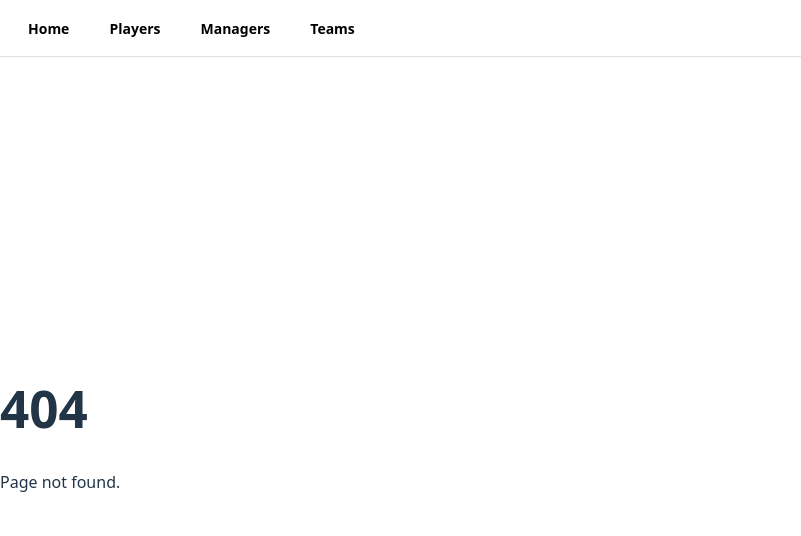
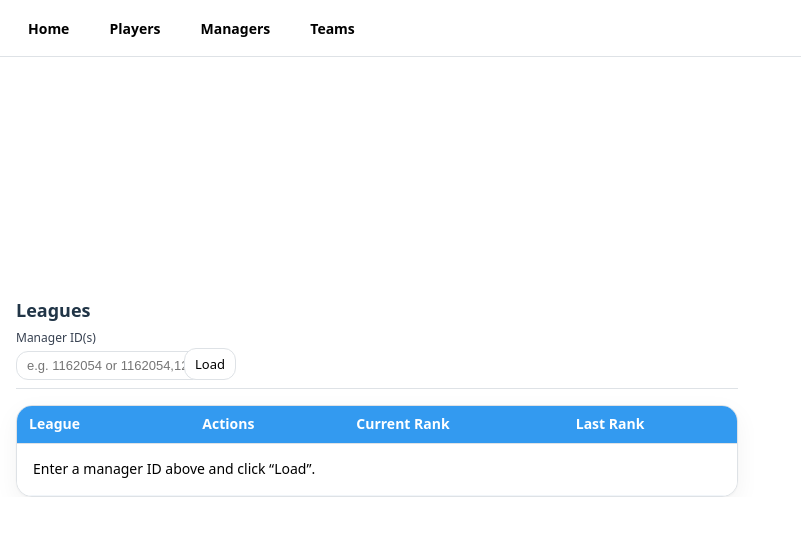
Before and after one commit to jprendiville/fpl-web, a React (Vite) app: page /manager-leagues in a window 1280 px wide. Before the commit this address had no page. Shown: the top 536 px of the page, without its empty margins (0-801 px from the left). Built offline with nearby package versions, Linux system fonts and the light colour scheme.

Commit message:
#12: Manager Leagues View

```diff
--- a/src/App.tsx
+++ b/src/App.tsx
@@ -8,6 +8,7 @@ import NotFound from "./pages/notfound";
 import FdrPage from "./pages/teams/fdr.tsx";
 import LeagueTablePage from "./pages/teams/league-table.tsx";
 import ManagersPage from "./pages/managers/managers.tsx";
+import ManagerLeaguesPage from "./pages/managers/manager-leagues.tsx";
 
 export default function App() {
     return (
@@ -20,6 +21,7 @@ export default function App() {
                 <Route path="/defence" element={<DefencePage />} />
                 <Route path="/transfers" element={<TransfersPage />} />
                 <Route path="/managers" element={<ManagersPage />} />
+                <Route path="/manager-leagues" element={<ManagerLeaguesPage />} />
                 <Route path="/fdr" element={<FdrPage />} />
                 <Route path="/league-table" element={<LeagueTablePage />} />
                 <Route path="*" element={<NotFound />} />
--- /dev/null
+++ b/src/pages/managers/manager-leagues.tsx
@@ -0,0 +1,165 @@
+import { useEffect, useMemo, useState } from "react";
+import { useSearchParams } from "react-router-dom";
+import { useQuery } from "@tanstack/react-query";
+import { api } from "../../lib/api";
+
+import "../../styles/global.css";
+import "../../styles/table.css";
+
+type League = {
+    league_id: number;
+    name: string;
+    league_type?: string;
+    entry_rank: number | null;
+    entry_last_rank?: number | null;
+    movement?: "up" | "down" | "same" | string | null;
+};
+
+type ManagerLeaguesItem = {
+    information?: { id: number; name?: string; formatted_name?: string };
+    manager_team?: { id: number; display_active_chip?: string; name?: string };
+    classic_leagues: League[];
+};
+
+type ManagerLeaguesResponse = { results: ManagerLeaguesItem[] };
+
+function Movement({ entry_rank, entry_last_rank, movement }: Partial<League>) {
+    let state: "up" | "down" | "same" = "same";
+    if (movement === "up") state = "up";
+    else if (movement === "down") state = "down";
+    else if (entry_rank != null && entry_last_rank != null) {
+        state = entry_rank < entry_last_rank ? "up" : entry_rank > entry_last_rank ? "down" : "same";
+    }
+    const glyph = state === "up" ? "▲" : state === "down" ? "▼" : "●";
+    const color = state === "up" ? "#16a34a" : state === "down" ? "#dc2626" : "#111827";
+    return <span style={{ color, fontSize: 12 }}>{glyph}</span>;
+}
+
+export default function ManagerLeaguesPage() {
+    const [sp, setSp] = useSearchParams();
+    const [input, setInput] = useState(sp.get("ids") ?? "");
+
+    useEffect(() => setInput(sp.get("ids") ?? ""), [sp]);
+
+    const idsParam = useMemo(() => (sp.get("ids") ?? "").trim(), [sp]);
+    const hasIds = idsParam.length > 0;
+
+    function submit(e: React.FormEvent) {
+        e.preventDefault();
+        const normalized = input
+            .split(",")
+            .map((s) => s.trim())
+            .filter(Boolean)
+            .join(",");
+        if (normalized) setSp({ ids: normalized });
+        else setSp({});
+    }
+    function clearIds() { setInput(""); setSp({}); }
+
+    const { data, isLoading } = useQuery({
+        queryKey: ["manager-leagues", idsParam],
+        queryFn: async (): Promise<ManagerLeaguesResponse> => {
+            const r = await api.get("/v1/managers/leagues/", { params: { ids: idsParam } });
+            return r.data;
+        },
+        enabled: hasIds,
+        keepPreviousData: true,
+    });
+
+    const first = data?.results?.[0];
+    const managerName =
+        [first?.information?.formatted_name, '-', first?.information?.name]
+            .filter(Boolean)        // drop undefined/empty
+            .join(" ")              // "formatted_name name"
+        || (hasIds ? `Manager ${idsParam}` : "");
+
+    const leagues = (first?.classic_leagues ?? []).slice();
+
+    return (
+        <main className="mx-auto max-w-6xl px-4 page--compact">
+            {/* Toolbar */}
+            <div className="page-toolbar" role="region" aria-label="Manager Leagues">
+                <h1 className="page-title">Leagues</h1>
+                <form onSubmit={submit} className="filters-row" style={{ alignItems: "end" }}>
+                    <label>
+                        <span style={{ fontSize: 12, color: "#374151" }}>Manager ID(s)</span>
+                        <input
+                            type="text"
+                            placeholder="e.g. 1162054 or 1162054,123456"
+                            value={input}
+                            onChange={(e) => setInput(e.target.value)}
+                        />
+                    </label>
+                    <button type="submit" className="btn">Load</button>
+                    {hasIds && <button type="button" className="btn" onClick={clearIds}>Clear</button>}
+                </form>
+            </div>
+
+            {/* Manager line */}
+            {hasIds && (
+                <div style={{ margin: "6px var(--page-indent) 10px", fontWeight: 600 }}>
+                    {managerName}
+                </div>
+            )}
+
+            {/* Table */}
+            <div className="table-wrap">
+                <div className="table-scroll">
+                    <table className="data" style={{ minWidth: 720 }}>
+                        <thead className="sr-only-thead">
+                        <tr>
+                            <th>League</th>
+                            <th>Actions</th>
+                            <th>Move</th>
+                            <th>Current Rank</th>
+                            <th>Last Rank</th>
+                        </tr>
+                        </thead>
+                        <tbody>
+                        <tr className="fake-header">
+                            <td className="fake-th">League</td>
+                            <td className="fake-th center">Actions</td>
+                            <td className="fake-th center">{/* arrow */}</td>
+                            <td className="fake-th">Current Rank</td>
+                            <td className="fake-th">Last Rank</td>
+                        </tr>
+
+                        {!hasIds && (
+                            <tr><td colSpan={5} style={{ padding: 16 }}>
+                                Enter a manager ID above and click “Load”.
+                            </td></tr>
+                        )}
+
+                        {hasIds && isLoading && (
+                            <tr><td colSpan={5} style={{ padding: 16 }}>Loading…</td></tr>
+                        )}
+
+                        {hasIds && !isLoading && leagues.length === 0 && (
+                            <tr><td colSpan={5} style={{ padding: 16 }}>No leagues found.</td></tr>
+                        )}
+
+                        {leagues.map((lg) => (
+                            <tr key={lg.league_id}>
+                                <td>{lg.name}</td>
+                                <td className="center">
+                                    <div style={{ display: "flex", gap: 8, justifyContent: "center" }}>
+                                        <button type="button" className="btn">Standings</button>
+                                        <button type="button" className="btn">Live</button>
+                                        <button type="button" className="btn">Progression</button>
+                                        <button type="button" className="btn">Reload data</button>
+                                    </div>
+                                </td>
+                                <td className="center">
+                                    <Movement entry_rank={lg.rank ?? null} entry_last_rank={lg.entry_last_rank ?? null} movement={lg.movement ?? null}/>
+                                </td>
+                                <td className="num">{lg.entry_rank ?? ""}</td>
+                                <td className="num">{lg.entry_last_rank ?? ""}</td>
+                            </tr>
+                        ))}
+                        </tbody>
+                    </table>
+                </div>
+            </div>
+        </main>
+    );
+}
--- a/src/pages/managers/managers.tsx
+++ b/src/pages/managers/managers.tsx
@@ -1,6 +1,6 @@
 // src/pages/managers.tsx
 import { useEffect, useMemo, useState } from "react";
-import { useSearchParams } from "react-router-dom";
+import { Link, useSearchParams } from "react-router-dom";  // <-- Link added
 import ManagerTable from "../../components/managertable";
 import type { ColumnMap } from "../../lib/columns";
 
@@ -20,7 +20,7 @@ const MANAGER_COLS = [
 ];
 
 const MANAGER_OVERRIDES: ColumnMap = {
-    position: { label: "\u00A0", align: "center"},
+    position: { label: "\u00A0", align: "center" },
     web_name: {},
     history: { label: "History", align: "center" },
 };
@@ -50,14 +50,13 @@ export default function ManagersPage() {
         setSp({});
     }
 
+    const leaguesHref = `/manager-leagues${hasIds ? `?ids=${encodeURIComponent(idsParam)}` : ""}`;
+
     return (
-        <main className="mx-auto max-w-6xl px-4 page--compact managers-page">
-            <div
-                className="page-toolbar"
-                role="region"
-                aria-label="Managers"
-            >
+        <main className="mx-auto max-w-6xl px-4 page--compact">
+            <div className="page-toolbar" role="region" aria-label="Managers">
                 <h1 className="page-title">Managers</h1>
+
                 <form onSubmit={submit} className="filters-row" style={{ alignItems: "end" }}>
                     <label>
                         <span style={{ fontSize: 12, color: "#374151" }}>Manager ID(s)</span>
@@ -75,11 +74,22 @@ export default function ManagersPage() {
                             }}
                         />
                     </label>
+
                     <button type="submit" className="btn">Load</button>
+
                     {hasIds && (
-                        <button type="button" className="btn" onClick={clearIds}>
-                            Clear
-                        </button>
+                        <>
+                            <button type="button" className="btn" onClick={clearIds}>Clear</button>
+                            <Link
+                                to={leaguesHref}
+                                className="btn"
+                                aria-disabled={!hasIds}
+                                onClick={(e) => { if (!hasIds) e.preventDefault(); }}
+                                style={{ textDecoration: "none" }}
+                            >
+                                Leagues
+                            </Link>
+                        </>
                     )}
                 </form>
             </div>
@@ -94,7 +104,7 @@ export default function ManagersPage() {
                 </div>
             ) : (
                 <ManagerTable
-                    ids={idsParam} // ← pulled from the URL
+                    ids={idsParam}
                     title="Manager Picks"
                     columnsToShow={MANAGER_COLS}
                     columnOverrides={MANAGER_OVERRIDES}
```
